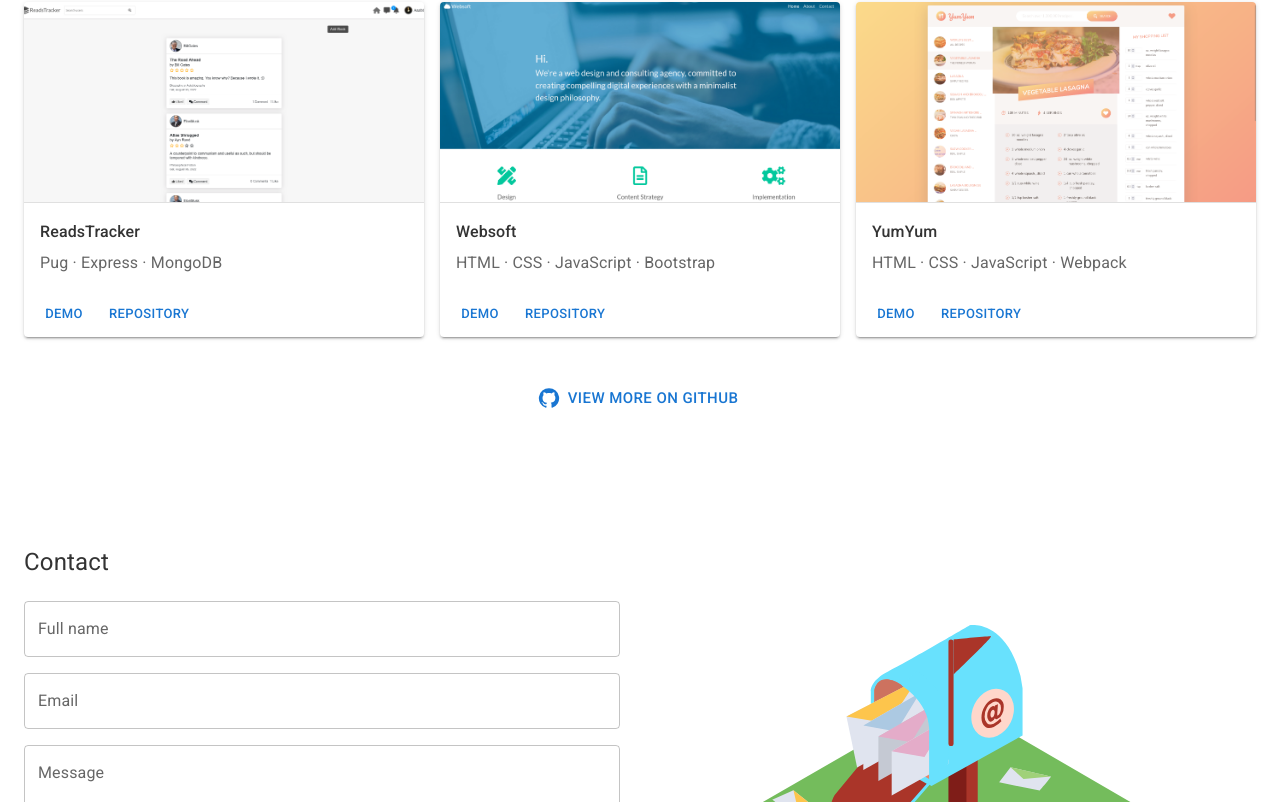
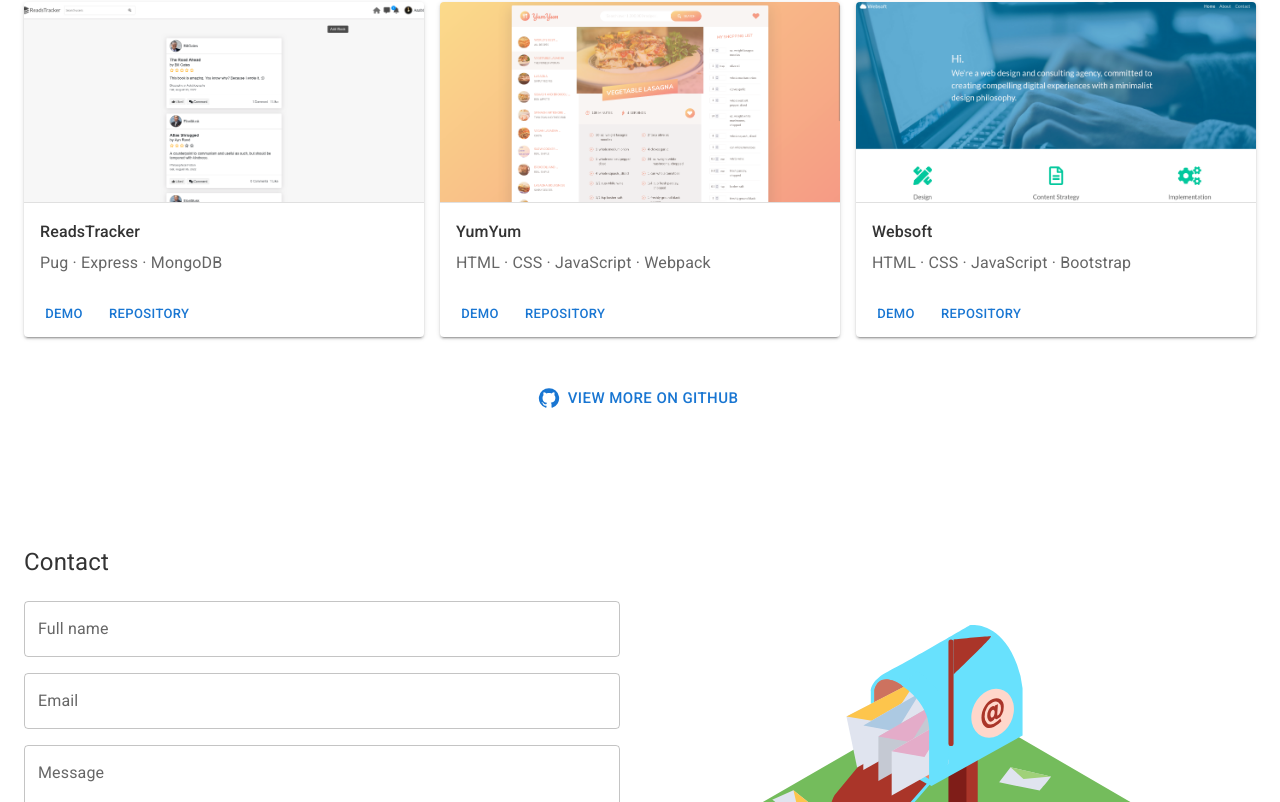
Before and after one commit to aazibch/portfolio-website, a React (Create React App) app: page / in a window 1280 px wide. Shown: the part 2203-3005 px from the top of the page. Built offline with nearby package versions, Linux system fonts and the light colour scheme.

Commit message:
Change order of projects

```diff
--- a/src/sections/ProjectsSection/ProjectsGrid.js
+++ b/src/sections/ProjectsSection/ProjectsGrid.js
@@ -74,21 +74,21 @@ const projects = [
     }
   },
   {
+    title: 'YumYum',
+    tech: ['HTML', 'CSS', 'JavaScript', 'Webpack'],
+    image: YumYumScreen,
+    links: {
+      demo: 'https://yumyum-production.netlify.app/',
+      repo: 'https://github.com/aazibch/yumyum/'
+    }
+  },
+  {
     title: 'Websoft',
     tech: ['HTML', 'CSS', 'JavaScript', 'Bootstrap'],
     image: WebsoftScreen,
     links: {
       demo: 'https://websoft.onrender.com/',
       repo: 'https://github.com/aazibch/websoft/'
-    }
-  },
-  {
-    title: 'YumYum',
-    tech: ['HTML', 'CSS', 'JavaScript', 'Webpack'],
-    image: YumYumScreen,
-    links: {
-      demo: 'https://yumyum-production.netlify.app/',
-      repo: 'https://github.com/aazibch/yumyum/'
     }
   }
 ];
```
